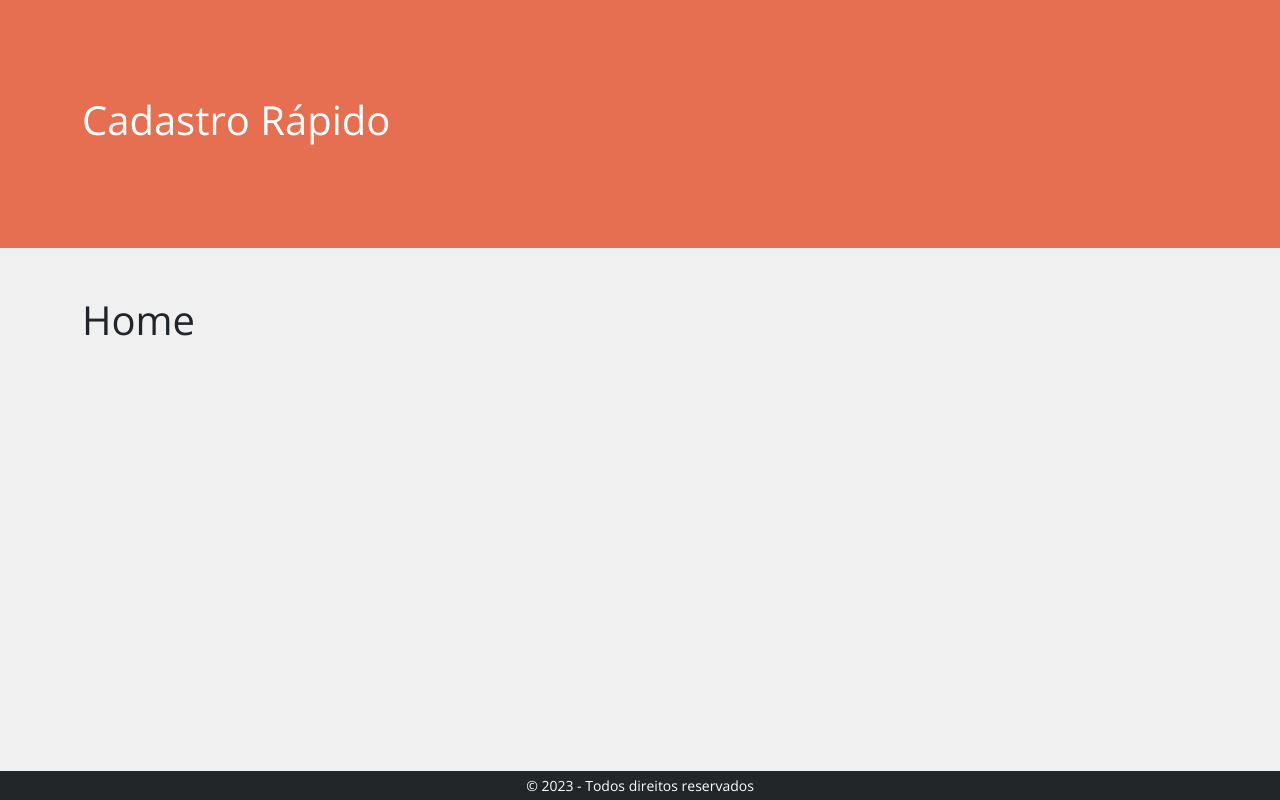
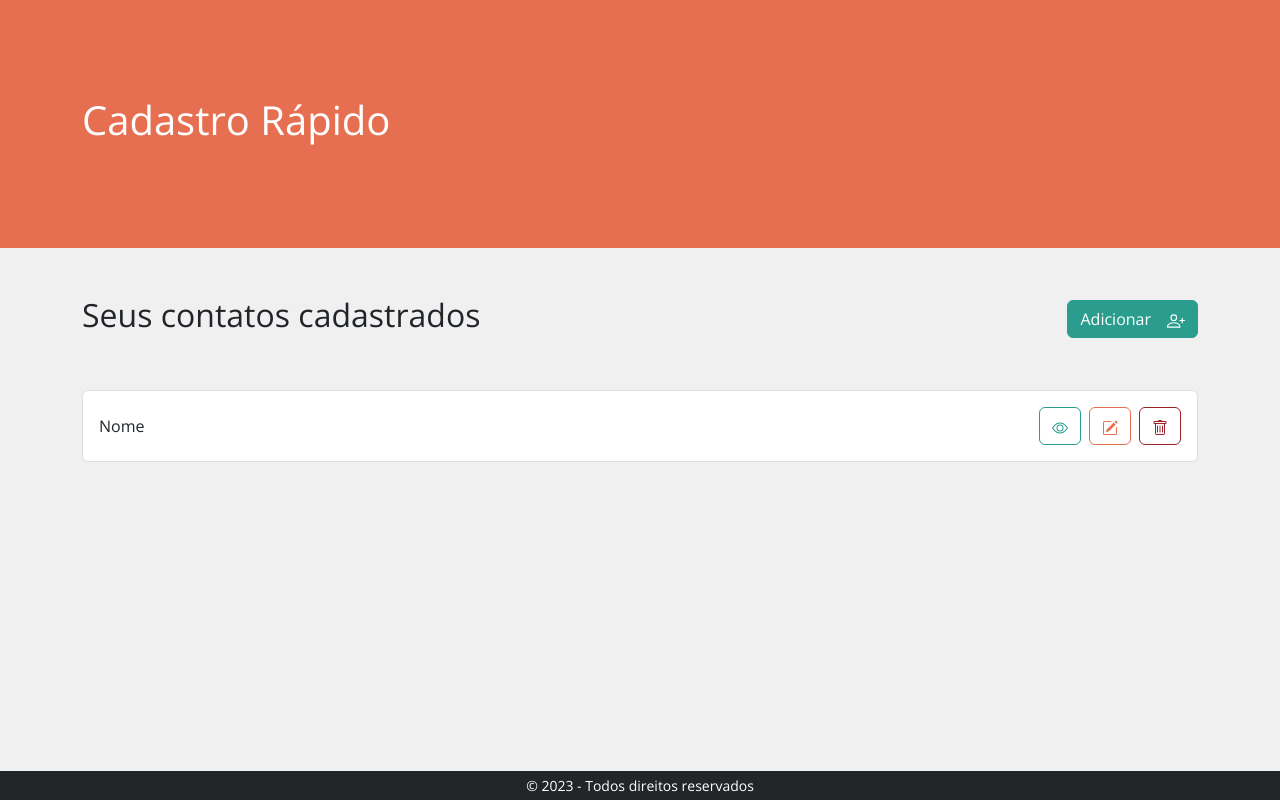
Before and after one commit to Samuel-silva/cadastro-contatos-react, a React (Create React App) app: page / in a window 1280 px wide. Built offline with nearby package versions, Linux system fonts and the light colour scheme.

Commit message:
feat - Contacts list

```diff
--- /dev/null
+++ b/src/components/ListContacts.jsx
@@ -0,0 +1,38 @@
+import { Button, ListGroup } from 'react-bootstrap'
+import * as Icon from 'react-bootstrap-icons';
+
+function ListContacts(props) {
+	return (
+    <div className='mt-5'>
+      <ListGroup>
+        <ListGroup.Item
+					className="d-flex justify-content-between align-items-center py-3"
+        >
+          <p class="mb-0">
+						Nome
+					</p>
+          <div class="pl-2 d-flex">
+						<Button
+							variant="outline-success"
+						>
+							<Icon.Eye />
+						</Button>
+						<Button
+							variant="outline-primary"
+							className="mx-2"
+						>
+							<Icon.PencilSquare />
+						</Button>
+						<Button
+							variant="outline-danger"
+						>
+							<Icon.Trash />
+						</Button>
+					</div>
+        </ListGroup.Item>
+      </ListGroup>
+    </div>
+  );
+}
+
+export default ListContacts;
--- a/src/pages/Home.jsx
+++ b/src/pages/Home.jsx
@@ -1,13 +1,33 @@
+import { useNavigate } from "react-router-dom";
+
+import Button from 'react-bootstrap/Button';
+import { PersonPlus } from 'react-bootstrap-icons';
+
 import Footer from "../components/Footer";
 import Header from "../components/Header";
 import Main from "../components/Main";
+import ListContacts from "../components/ListContacts";
 
 function Home(props) {
+	const navigate = useNavigate();
+
 	return (
 		<>
 			<Header />
 			<Main>
-				<h1>Home</h1>
+				<div className="d-flex justify-content-sm-between flex-column flex-sm-row">
+					<h2>Seus contatos cadastrados</h2>
+
+					<Button
+						className="text-white mt-sm-0 mt-2 align-self-end align-self-sm-center"
+						variant="success"
+						onClick={() => navigate('/')}
+					>
+						<span className="pe-3">Adicionar</span>
+						<PersonPlus size={18} />
+					</Button>
+				</div>
+				<ListContacts />
 			</Main>
 			<Footer />
 		</>
--- a/src/pages/PageNotFound.jsx
+++ b/src/pages/PageNotFound.jsx
@@ -17,7 +17,6 @@ function PageNotFound(props) {
 				<div className="text-center pt-lg-4 pt-sm-2">
 					<Button
 						size="lg"
-						className="text-hover-white"
 						squared="true"
 						variant="outline-primary"
 						onClick={() => navigate('/')}
```
